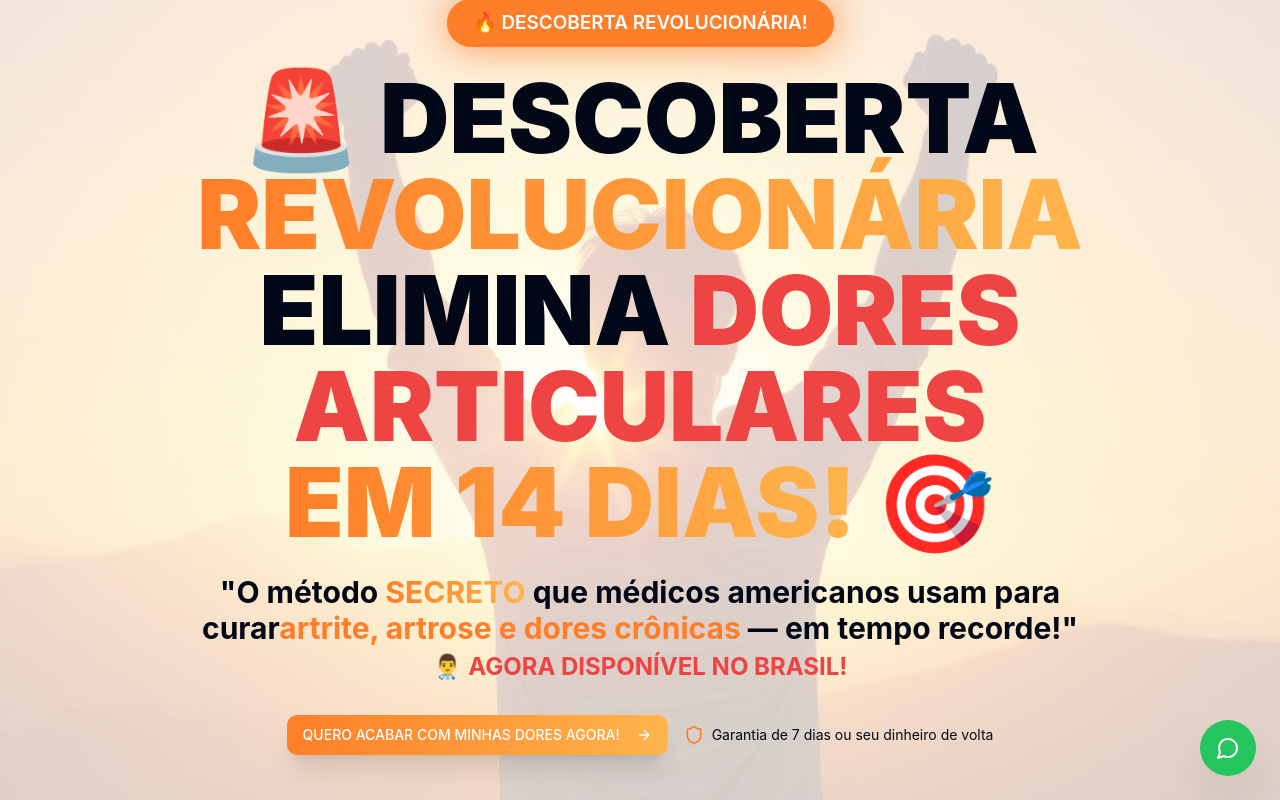
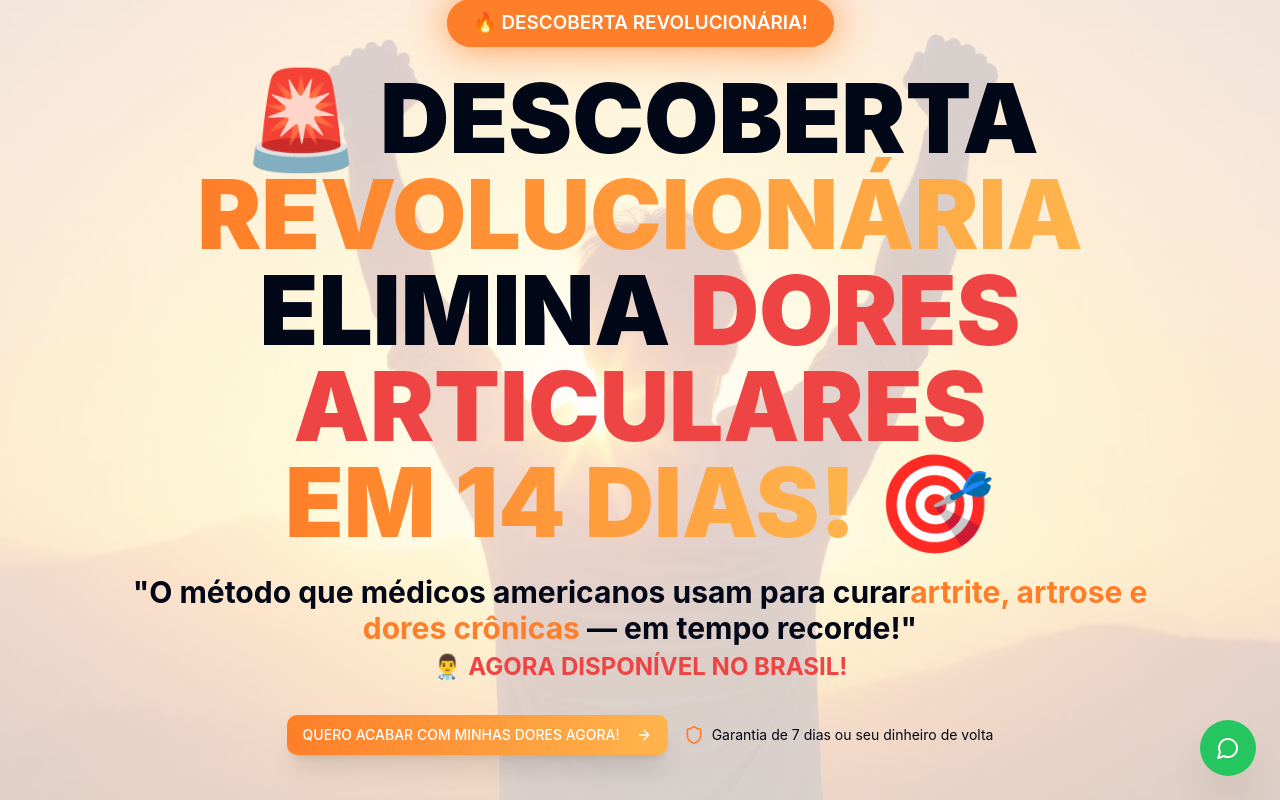
Before and after one commit to michaelgomees/articulares-pain-relief-revolution-52, a React (Vite) app: page / in a window 1280 px wide. Shown: the top 800 px of the page. Built offline with nearby package versions, Linux system fonts and the light colour scheme.

Commit message:
Changes
Co-authored-by: michaelgomees <199283026+michaelgomees@users.noreply.github.com>

```diff
--- a/index.html
+++ b/index.html
@@ -4,7 +4,7 @@
     <meta charset="UTF-8" />
     <meta name="viewport" content="width=device-width, initial-scale=1.0" />
     <title>ARTICULARES - Pare de Sofrer com Dores Articulares em 7 Dias! 🔥</title>
-    <meta name="description" content="🚨 DESCOBERTA REVOLUCIONÁRIA! Elimine dores articulares em 7 dias com ARTICULARES - o método secreto que médicos americanos usam. 100% natural, sem efeitos colaterais. Garantia blindada de 30 dias!" />
+    <meta name="description" content="🚨 DESCOBERTA REVOLUCIONÁRIA! Elimine dores articulares em 7 dias com ARTICULARES - o método que médicos americanos usam. 100% natural, sem efeitos colaterais. Garantia blindada de 30 dias!" />
     <meta name="author" content="ARTICULARES - Suplemento Natural" />
     <meta name="keywords" content="articulares, dores articulares, artrose, artrite, joelhos, coluna, ombros, cúrcuma, suplemento natural, anti-inflamatório, eliminar dor, tratamento natural" />
 
--- a/src/pages/Index.tsx
+++ b/src/pages/Index.tsx
@@ -64,7 +64,7 @@ const Index = () => {
           </h1>
 
           <p className="text-xl md:text-3xl mb-8 text-foreground max-w-5xl mx-auto font-bold leading-relaxed">
-            "O método <span className="text-gradient">SECRETO</span> que médicos americanos usam para curar
+            "O método que médicos americanos usam para curar
             <span className="text-primary">artrite, artrose e dores crônicas</span> — em tempo recorde!"
             <br />
             <span className="text-destructive text-2xl">👨‍⚕️ AGORA DISPONÍVEL NO BRASIL!</span>
```
